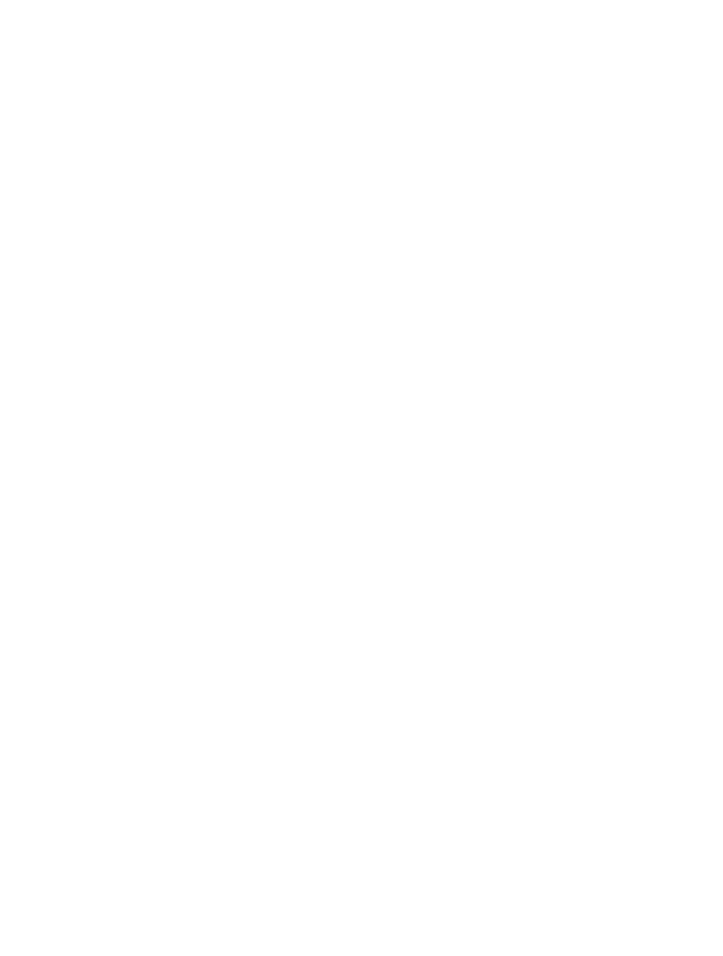
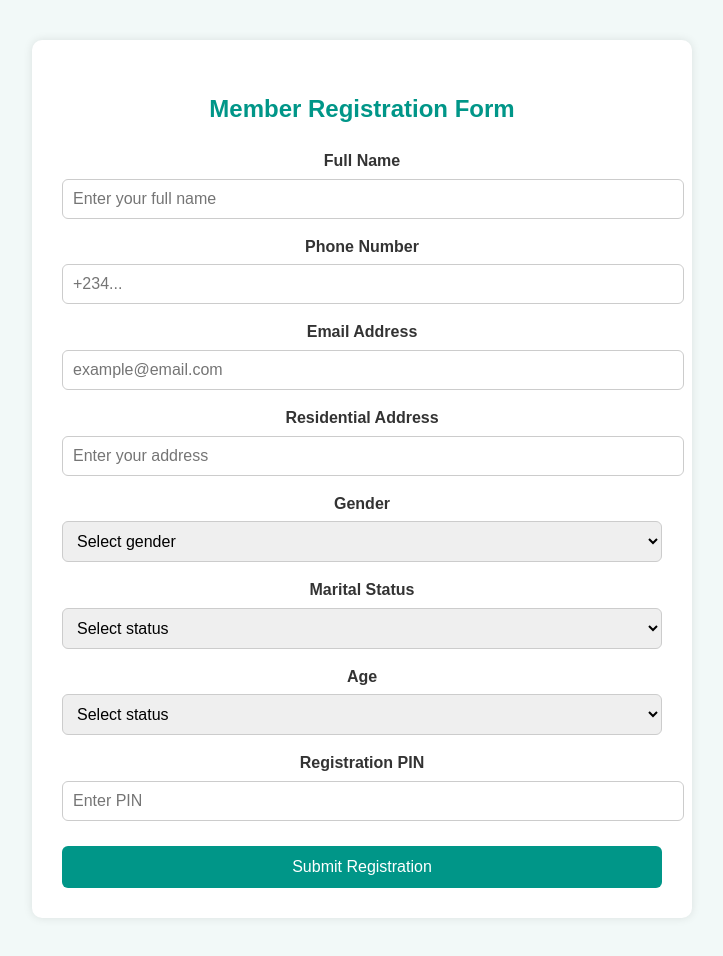
Before and after one commit to aishamidris/masjid-website, a plain HTML site: page register.html in a window 1280 px wide. Shown: the whole page, without its empty margins (278-1001 px from the left). Before the commit the page ends 800 px from the top, so only its background shows below. Drawn offline with Linux system fonts and the light colour scheme.

Commit message:
Registration form input

```diff
--- a/index.html
+++ b/index.html
@@ -6,6 +6,7 @@
   <title>Masjidu Darul Arqam - Bosso Lowcost</title>
   <link rel="stylesheet" href="style.css">
   <link rel="about" href="about.html">
+  <link rel="registeration" href="register.html">
 </head>
 <body>
 
--- a/register.html
+++ b/register.html
@@ -0,0 +1,74 @@
+<!DOCTYPE html>
+<html lang="en">
+<head>
+  <meta charset="UTF-8" />
+  <meta name="viewport" content="width=device-width, initial-scale=1.0"/>
+  <title>Member Registration | Masjidu Darul Arqam</title>
+  <link rel="stylesheet" href="style.css" />
+</head>
+<body>
+
+  <section class="registration-container">
+    <h1>Member Registration Form</h1>
+    <form id="registration-form" action="https://script.google.com/macros/s/AKfycbyYNml_yiRciNlk4CmfDIEkV687IxEZydqNoTOL05lgIw2DD3h46MVNGEgO9lo660i-/exec" method="POST">
+      <div class="form-group">
+        <label>Full Name</label>
+        <input type="text" name="name" placeholder="Enter your full name" required />
+      </div>
+
+      <div class="form-group">
+        <label>Phone Number</label>
+        <input type="tel" name="phone" placeholder="+234..." required />
+      </div>
+
+      <div class="form-group">
+        <label>Email Address</label>
+        <input type="email" name="email" placeholder="example@email.com" />
+      </div>
+
+      <div class="form-group">
+        <label>Residential Address</label>
+        <input type="text" name="address" placeholder="Enter your address" />
+      </div>
+
+      <div class="form-group">
+        <label>Gender</label>
+        <select name="gender" required>
+          <option value="">Select gender</option>
+          <option value="male">Male</option>
+          <option value="female">Female</option>
+        </select>
+      </div>
+
+      <div class="form-group">
+        <label>Marital Status</label>
+        <select name="status">
+          <option value="">Select status</option>
+          <option>Single</option>
+          <option>Married</option>
+          <option>Widowed</option>
+        </select>
+      </div>
+
+      <div class="form-group">
+        <label>Age</label>
+        <select name="age">
+          <option value="">Select status</option>
+          <option>18-35</option>
+          <option>35-50</option>
+          <option>50 and above</option>
+        </select>
+      </div>
+
+      <div class="form-group">
+        <label>Registration PIN</label>
+        <input type="password" name="pin" placeholder="Enter PIN" required />
+      </div>
+
+
+      <button type="submit">Submit Registration</button>
+    </form>
+  </section>
+    <script src="js/registration.js"></script>
+</body>
+</html>
--- a/style.css
+++ b/style.css
@@ -58,7 +58,7 @@ footer {
   padding: 15px 10px;
   margin-top: 40px;
 }
-
+/*ABOUT PAGE*/
 /* Beautiful font (optional) */
 @import url('https://fonts.googleapis.com/css2?family=Poppins:wght@400;600&display=swap');
 
@@ -113,3 +113,64 @@ body {
 .about-card ul li {
   margin-bottom: 8px;
 }
+
+/*REGISTRATION PAGE*/
+@import url('https://fonts.googleapis.com/css2?family=Poppins:wght@400;600&display=swap');
+
+body {
+  font-family: 'Poppins', sans-serif;
+  margin: 0;
+  padding: 0;
+  background-color: #f2f9f8;
+  color: #333;
+}
+
+.registration-container {
+  max-width: 600px;
+  margin: 40px auto;
+  padding: 30px;
+  background-color: white;
+  border-radius: 10px;
+  box-shadow: 0 0 10px rgba(0, 0, 0, 0.1);
+}
+
+.registration-container h1 {
+  text-align: center;
+  color: #009688;
+  margin-bottom: 20px;
+}
+
+form .form-group {
+  margin-bottom: 15px;
+}
+
+form label {
+  display: block;
+  font-weight: 600;
+  margin-bottom: 5px;
+}
+
+form input,
+form select {
+  width: 100%;
+  padding: 10px;
+  border: 1px solid #ccc;
+  border-radius: 6px;
+  font-size: 1rem;
+}
+
+form button {
+  width: 100%;
+  padding: 12px;
+  background-color: #009688;
+  color: white;
+  border: none;
+  border-radius: 6px;
+  font-size: 1rem;
+  cursor: pointer;
+  margin-top: 10px;
+}
+
+form button:hover {
+  background-color: #00796b;
+}
```
Also changed, not shown: script.js (added, +13 -0 lines), javascript/script.js (deleted).
